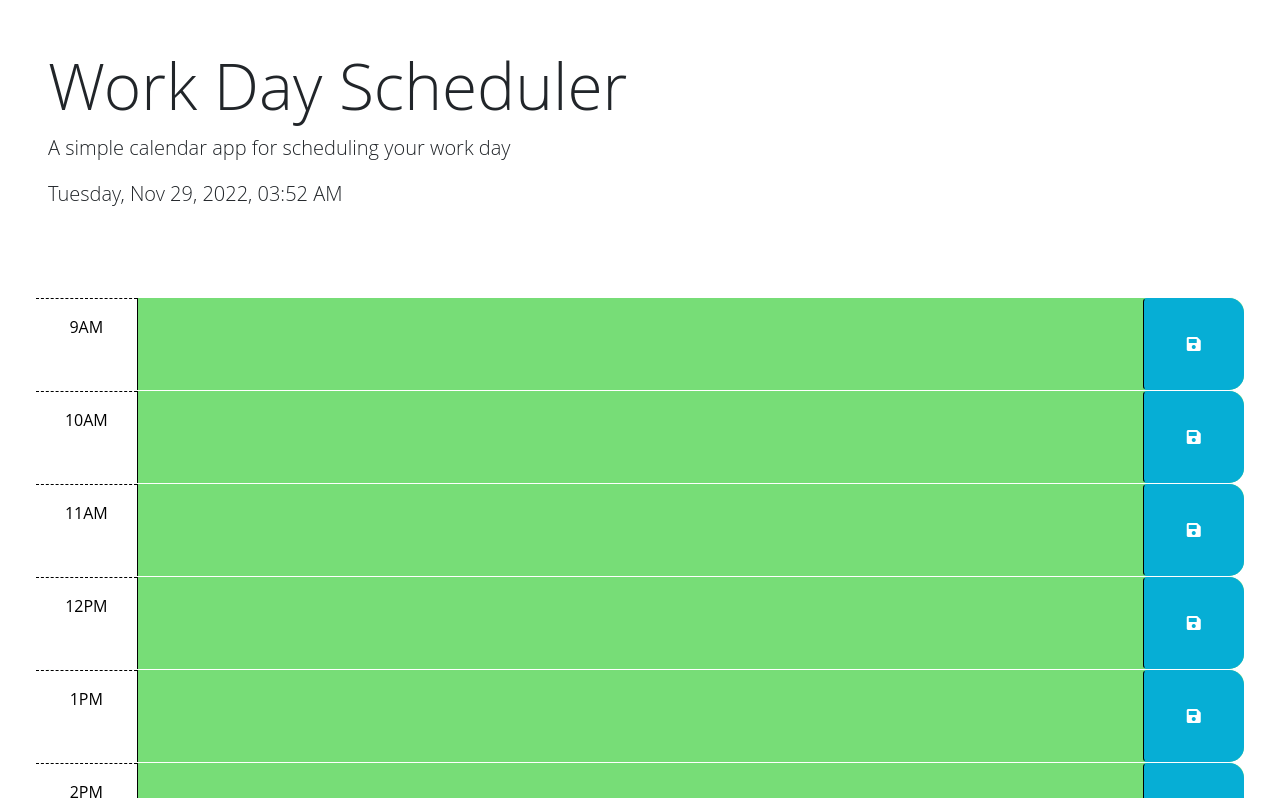
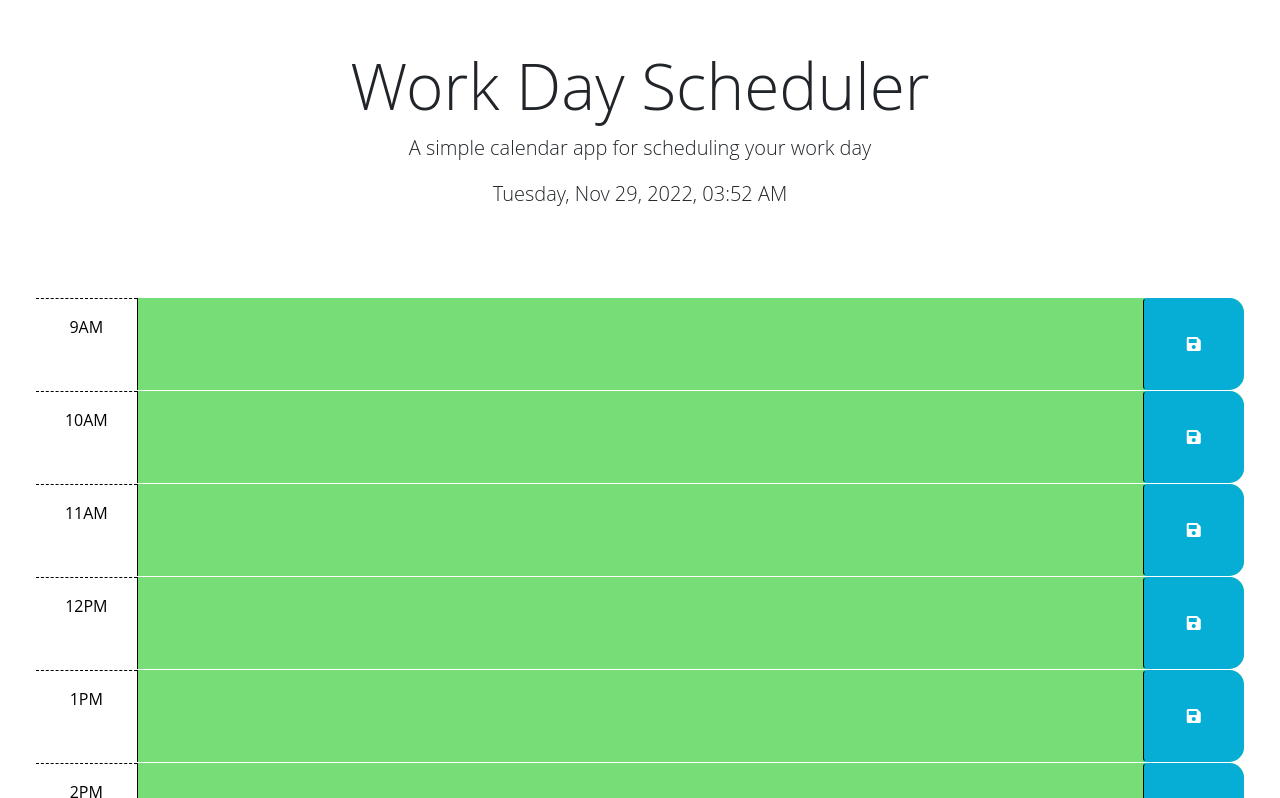
Before and after one commit to christian1512-FE/DevCM-3API-2022, a plain HTML site: page index.html in a window 1280 px wide. Shown: the top 798 px of the page. Drawn offline with nearby package versions, Linux system fonts and the light colour scheme.

Commit message:
finished assigment

```diff
--- a/Assets/CSS/style.css
+++ b/Assets/CSS/style.css
@@ -1,4 +1,8 @@
 
+
+.d-flex {
+  flex-direction: column
+}
 
 body {
   font-family: 'Open Sans', sans-serif;
--- a/index.html
+++ b/index.html
@@ -25,18 +25,13 @@
   </head>
 
   <body>
-    <!-- NEED TO FIX HEADER SO IT CENTERS!!!!!!!!!!!!!!!!!!!!!!!! -->
-    <header class="p-5 mb-4 ">
+    <header class="p-5 mb-4 d-flex align-items-center">
       <h1 class="display-3">Work Day Scheduler</h1>
       <p class="lead">A simple calendar app for scheduling your work day</p>
       <p id="currentDay" class="lead"></p>
     </header>
 
     <div class="container-fluid px-5">
-
-        <!-- 24 hour format 12,13,14,15,16  -->
-        <!-- if id = 9 is gonna be green... -->
-
         <!-- HOUR 9AM -->
         <div id="9" class="row time-block">
           <div class="col-2 col-md-1 hour text-center py-3">9AM</div>
@@ -45,7 +40,6 @@
             <i class="fas fa-save" aria-hidden="true"></i>
           </button>
         </div>
-
 
         <!-- HOUR 10AM -->
         <div id="10" class="row time-block">
@@ -56,7 +50,6 @@
           </button>
         </div>
 
-
         <!-- HOUR 11AM -->
         <div id="11" class="row time-block">
           <div class="col-2 col-md-1 hour text-center py-3">11AM</div>
@@ -65,7 +58,6 @@
             <i class="fas fa-save" aria-hidden="true"></i>
           </button>
         </div>
-
 
         <!-- HOUR 12PM -->
         <div id="12" class="row time-block">
@@ -76,7 +68,6 @@
           </button>
         </div>
 
-
         <!-- HOUR 1PM -->
         <div id="13" class="row time-block">
           <div class="col-2 col-md-1 hour text-center py-3">1PM</div>
@@ -85,7 +76,6 @@
             <i class="fas fa-save" aria-hidden="true"></i>
           </button>
         </div>
-
 
         <!-- HOUR 2PM -->
         <div id="14" class="row time-block">
@@ -96,7 +86,6 @@
           </button>
         </div>
 
-
         <!-- HOUR 3PM -->
         <div id="15" class="row time-block">
           <div class="col-2 col-md-1 hour text-center py-3">3PM</div>
@@ -105,7 +94,6 @@
             <i class="fas fa-save" aria-hidden="true"></i>
           </button>
         </div>
-
 
         <!-- HOUR 4PM -->
       <div id="16" class="row time-block">
@@ -116,7 +104,6 @@
         </button>
       </div>
 
-
         <!-- HOUR 5PM -->
       <div id="17" class="row time-block">
         <div class="col-2 col-md-1 hour text-center py-3">5PM</div>
@@ -125,6 +112,7 @@
           <i class="fas fa-save" aria-hidden="true"></i>
         </button>
       </div>
+    </div>
 
 
 
```
Also changed, not shown: Assets/JavaScript/script.js (+0 -38 lines), 1 other file.
